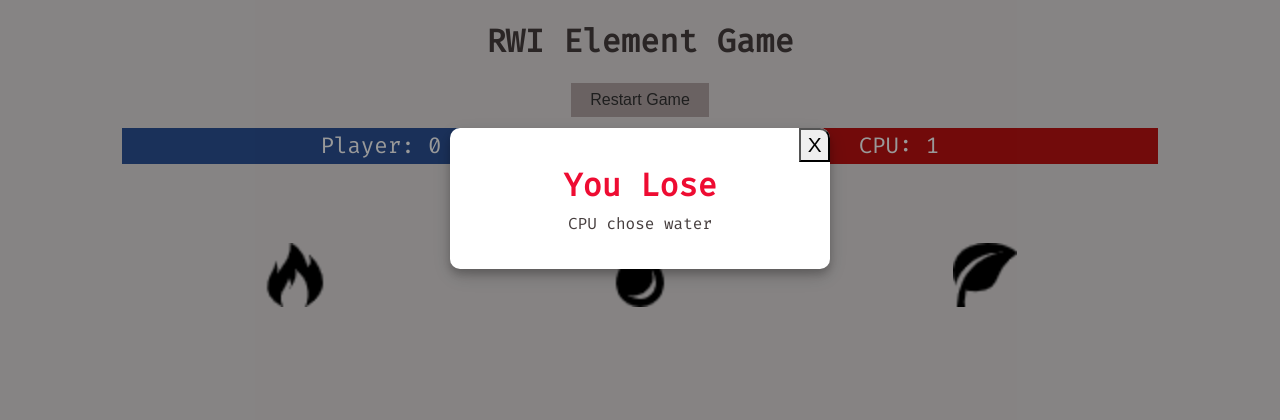
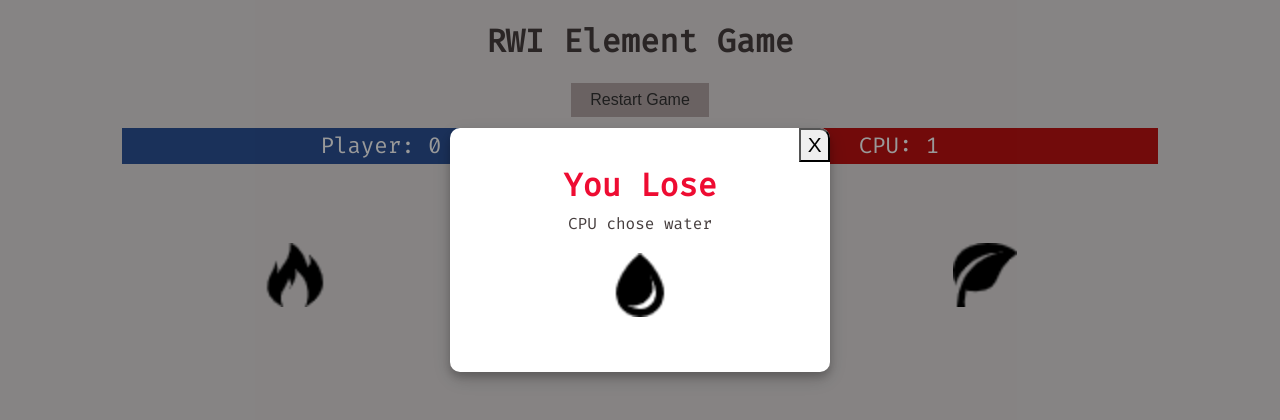
Before and after one commit to webroyit/q9hn3d-RWI-Element-Game, a plain HTML site: page index.html in a window 1280 px wide. Both pictures are taken after a click on the picture 294 px from the left and 229 px from the top of the page. Drawn offline with Linux system fonts and the light colour scheme.

Commit message:
Rename the images and add an image of the cpu choice on the modal

```diff
--- a/css/style.css
+++ b/css/style.css
@@ -75,6 +75,11 @@ body{
     margin: 1.5rem 0;
 }
 
+.icon{
+    width: 4rem;
+    margin: 1rem 0;
+}
+
 .text-win{
     color: #13b30d;
 }
--- a/index.html
+++ b/index.html
@@ -22,8 +22,8 @@
         <h2>Choose your Element</h2>
         <div class="choices">
             <img id="fire" class="choice" src="img/fire.png" alt="Fire">
-            <img id="water" class="choice" src="img/droplet.png" alt="Water">
-            <img id="grass" class="choice" src="img/leaf.png" alt="Grass">
+            <img id="water" class="choice" src="img/water.png" alt="Water">
+            <img id="grass" class="choice" src="img/grass.png" alt="Grass">
         </div>
     </div>
 
--- a/js/main.js
+++ b/js/main.js
@@ -74,6 +74,7 @@ function showWinner(winner, cpuChoice){
         result.innerHTML = `
             <h1 class="text-win">You Win</h1>
             <p>CPU chose ${cpuChoice}</p>
+            <img class="icon" src="img/${cpuChoice}.png" alt="${cpuChoice}">
         `;
     }
     else if(winner === 'cpu'){
@@ -83,6 +84,7 @@ function showWinner(winner, cpuChoice){
         result.innerHTML = `
             <h1 class="text-lose">You Lose</h1>
             <p>CPU chose ${cpuChoice}</p>
+            <img class="icon" src="img/${cpuChoice}.png" alt="${cpuChoice}">
         `;
     }
     else{
@@ -90,6 +92,7 @@ function showWinner(winner, cpuChoice){
         result.innerHTML = `
             <h1>It a Draw</h1>
             <p>CPU chose ${cpuChoice}</p>
+            <img class="icon" src="img/${cpuChoice}.png" alt="${cpuChoice}">
         `;
     }
 
```
Also changed, not shown: img/grass.png (renamed from img/leaf.png), img/water.png (renamed from img/droplet.png).
